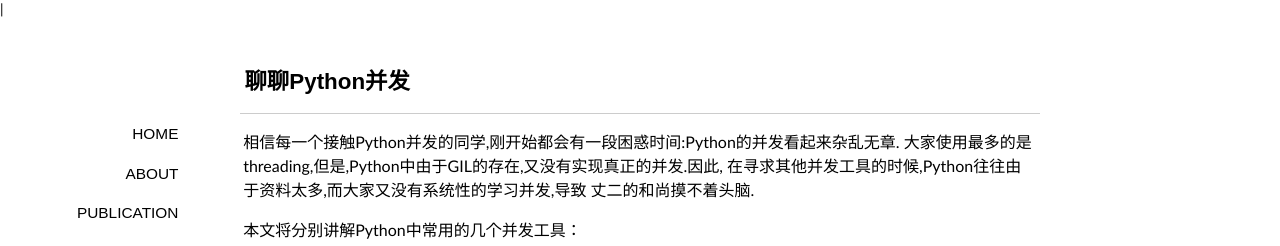
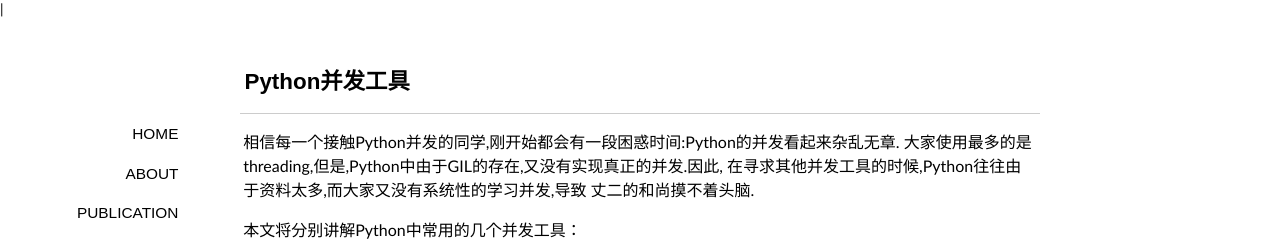
Before and after one commit to lalor/cn, a Jekyll site: the page built from _posts/2016-09-19-python-concurrent.md, in a window 1280 px wide and 900 px high. Shown: the top 246 px of the window. Built offline with Jekyll 4.4.1, drawn with Linux system fonts in a browser that asks for light colours; some web fonts are replaced; comment, search, counter and statistics services are not loaded.

Commit message:
修改标题为Python并发工具

```diff
--- a/_posts/2016-09-19-python-concurrent.md
+++ b/_posts/2016-09-19-python-concurrent.md
@@ -1,6 +1,6 @@
 ---
 layout: post
-title: "聊聊Python并发"
+title: "Python并发工具"
 description: ""
 category: 编程语言
 tags: [python, 并发]
```
